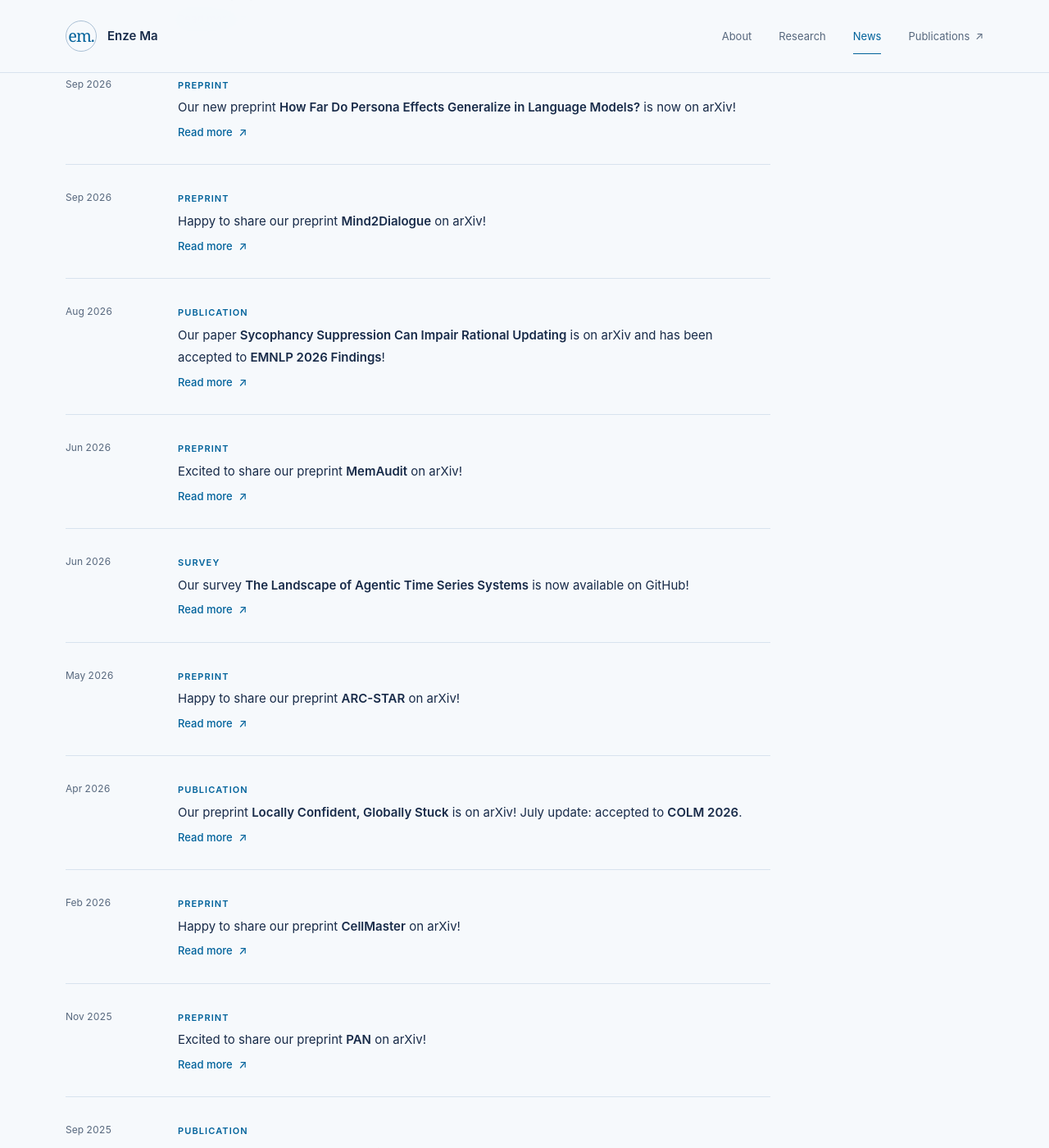
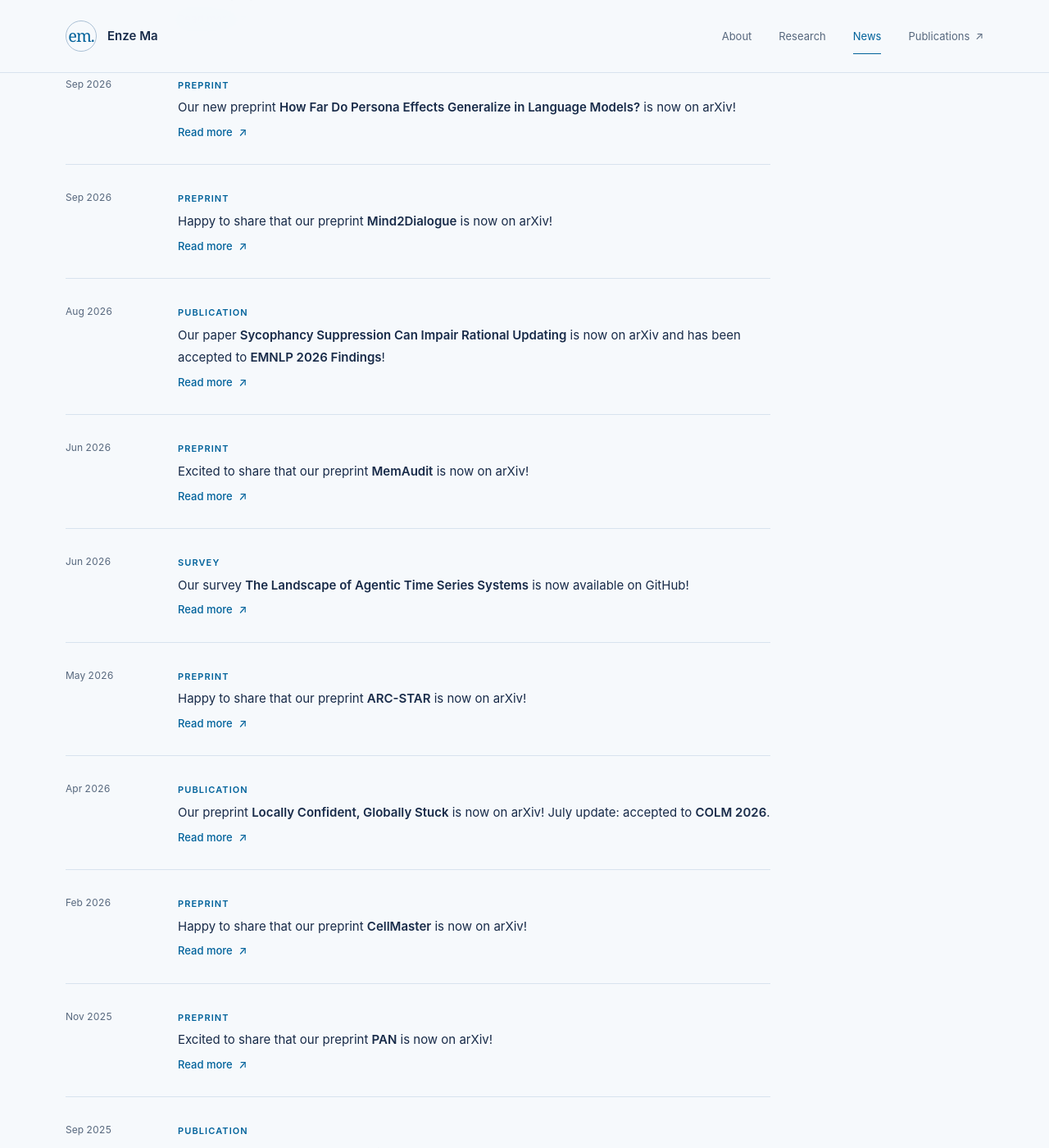
Before and after one commit to sora1998/sora1998.github.io, a Jekyll site: the page built from _pages/news.html, in a window 1280 px wide and 1400 px high, scrolled down 600 px. Shown: the whole window at 82% size. Built offline with Jekyll 4.4.1, drawn with Linux system fonts in a browser that asks for light colours.

Commit message:
State preprint availability explicitly in news

```diff
--- a/_data/news.yml
+++ b/_data/news.yml
@@ -1,6 +1,7 @@
 # Add a new entry at the top to publish an update; no template changes are needed.
 # Keep news to short release or acceptance announcements, without research summaries.
 # Introduce titles with paper/preprint/survey; do not surround titles with appositive commas.
+# State preprint availability explicitly with "is now on arXiv".
 # Keep dates quoted (YYYY-MM-DD), use Markdown in text, and optionally link a public source in url.
 # Dates mark paper releases unless explicitly identified as website announcement dates.
 # Later acceptance updates are stated explicitly; acceptance dates are not inferred.
@@ -27,19 +28,19 @@
 - date: "2026-09-14"
   label: Preprint
   text: >-
-    Happy to share our preprint **Mind2Dialogue** on arXiv!
+    Happy to share that our preprint **Mind2Dialogue** is now on arXiv!
   url: "https://arxiv.org/abs/2609.15972"
 
 - date: "2026-08-27"
   label: Publication
   text: >-
-    Our paper **Sycophancy Suppression Can Impair Rational Updating** is on arXiv and has been accepted to **EMNLP 2026 Findings**!
+    Our paper **Sycophancy Suppression Can Impair Rational Updating** is now on arXiv and has been accepted to **EMNLP 2026 Findings**!
   url: "https://arxiv.org/abs/2608.26511"
 
 - date: "2026-06-23"
   label: Preprint
   text: >-
-    Excited to share our preprint **MemAudit** on arXiv!
+    Excited to share that our preprint **MemAudit** is now on arXiv!
   url: "https://arxiv.org/abs/2606.24595"
 
 # The survey PDF was first uploaded in repository commit 7ebf96f5b20939526df02b0309118b66becc8317.
@@ -52,27 +53,27 @@
 - date: "2026-05-21"
   label: Preprint
   text: >-
-    Happy to share our preprint **ARC-STAR** on arXiv!
+    Happy to share that our preprint **ARC-STAR** is now on arXiv!
   url: "https://arxiv.org/abs/2605.22222"
 
 # COLM acceptance was announced in July 2026: https://exlaw.github.io/#news
 - date: "2026-04-01"
   label: Publication
   text: >-
-    Our preprint **Locally Confident, Globally Stuck** is on arXiv! July update: accepted to **COLM 2026**.
+    Our preprint **Locally Confident, Globally Stuck** is now on arXiv! July update: accepted to **COLM 2026**.
   url: "https://arxiv.org/abs/2604.00375"
 
 - date: "2026-02-12"
   label: Preprint
   text: >-
-    Happy to share our preprint **CellMaster** on arXiv!
+    Happy to share that our preprint **CellMaster** is now on arXiv!
   url: "https://arxiv.org/abs/2602.13346"
 
 # This marks the original release; v3 retains the original title and author list.
 - date: "2025-11-12"
   label: Preprint
   text: >-
-    Excited to share our preprint **PAN** on arXiv!
+    Excited to share that our preprint **PAN** is now on arXiv!
   url: "https://arxiv.org/abs/2511.09057v3"
 
 # OpenReview lists 18 September 2025 as the publication date.
```
